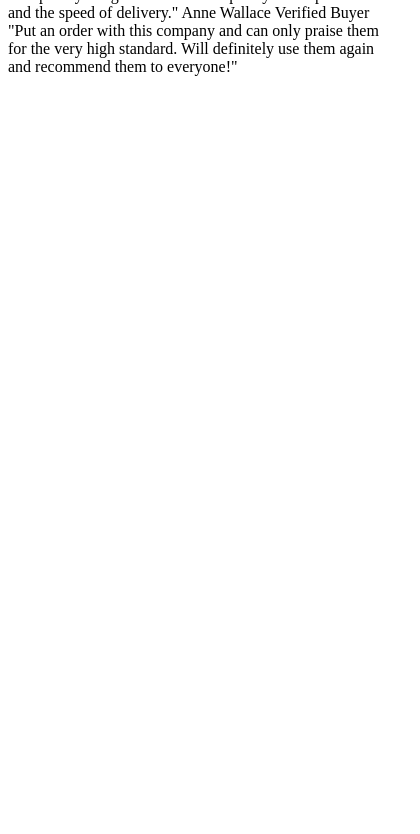
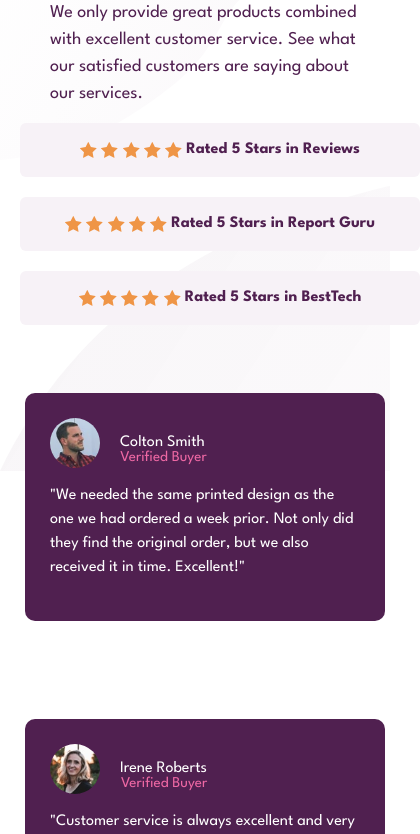
Before and after one commit to adimchithecreator/social-proof-card, a plain HTML site: page index.html in a window 390 px wide. Shown: the part 202-1036 px from the top of the page, 420 px wide, since content can reach past the window. Before the commit the page ends 844 px from the top, so only its background shows below. Drawn offline with nearby package versions, Linux system fonts and the light colour scheme.

Commit message:
added styling and made it semi responsive

```diff
--- a/index.html
+++ b/index.html
@@ -4,37 +4,90 @@
     <meta charset="UTF-8" />
     <meta name="viewport" content="width=device-width, initial-scale=1.0" />
    <link rel="icon" type="image/png" sizes="32x32" href="./images/favicon-32x32.png"/>
-    link
 
-    <title>Frontend Mentor | Social proof section</title>
+  <link rel="stylesheet" href="https://cdn.jsdelivr.net/npm/bootstrap@4.3.1/dist/css/bootstrap.min.css" integrity="sha384-ggOyR0iXCbMQv3Xipma34MD+dH/1fQ784/j6cY/iJTQUOhcWr7x9JvoRxT2MZw1T" crossorigin="anonymous">
 
+   <link rel="stylesheet" href="style.css">
+   <link rel="preconnect" href="https://fonts.googleapis.com">
+<link rel="preconnect" href="https://fonts.gstatic.com" crossorigin>
+<link href="https://fonts.googleapis.com/css2?family=League+Spartan:wght@400;500;700&display=swap" rel="stylesheet">
+     <title>Frontend Mentor | Social proof section</title>
+  </head>
 
-  </head>
   <body>
-    10,000+ of our users love our products.
+    <div class="container">
+      <div class="top-sect">
 
+          <div class="row">
+            <div class="col-lg-6 head">
+   <h1> 10,000+ of our users love our products.</h1>
+<p>
     We only provide great products combined with excellent customer service.
     See what our satisfied customers are saying about our services.
+</p>
+          </div>
+          <div class="col">
+          <div class="bullet">
 
-    Rated 5 Stars in Reviews
-    Rated 5 Stars in Report Guru
-    Rated 5 Stars in BestTech
+            <img src="images/icon-star.svg" alt="">
+             <img src="images/icon-star.svg" alt="">
+              <img src="images/icon-star.svg" alt="">
+               <img src="images/icon-star.svg" alt="">
+                <img src="images/icon-star.svg" alt="">
+  <span>  Rated 5 Stars in Reviews</span>
+          </div>
+ <div class="bullet bul-2">
+            <img src="images/icon-star.svg" alt="">
+             <img src="images/icon-star.svg" alt="">
+              <img src="images/icon-star.svg" alt="">
+               <img src="images/icon-star.svg" alt="">
+                <img src="images/icon-star.svg" alt="">
+                <span>
+    Rated 5 Stars in Report Guru </span>
+ </div>
+ <div class="bullet bul-3">
+            <img src="images/icon-star.svg" alt="">
+             <img src="images/icon-star.svg" alt="">
+              <img src="images/icon-star.svg" alt="">
+               <img src="images/icon-star.svg" alt="">
+                <img src="images/icon-star.svg" alt="">
+                <span>
+    Rated 5 Stars in BestTech </span>
+      </div>
+          </div>
+       </div>
+        </div>
+        <div class="row testimonials">
+          <div class="col bb box-1 mt-5">
+            <img src="images/image-colton.jpg" alt="">
+<span class="name"> Colton Smith </span>
 
-    Colton Smith
-    Verified Buyer
+<small>
+    Verified Buyer </small>
+     <p class="quote mt-3">
     "We needed the same printed design as the one we had ordered a week prior.
     Not only did they find the original order, but we also received it in time.
     Excellent!"
-
-    Irene Roberts
-    Verified Buyer
+    </p>
+    </div>
+    <div class="col-md-4 bb box-2 mt-5">
+    <img src="images/image-irene.jpg" alt="">
+ <span class="name">Irene Roberts </span>
+<small>
+    Verified Buyer </small>
+    <p class="quote mt-3">
     "Customer service is always excellent and very quick turn around. Completely
-    delighted with the simplicity of the purchase and the speed of delivery."
-
-    Anne Wallace
-    Verified Buyer
+    delighted with the simplicity of the purchase and the speed of delivery." </p>
+    </div>
+    <div class="col bb box-3 mt-5">
+      <img src="images/image-anne.jpg" alt="">
+  Anne Wallace <small>
+    Verified Buyer </small>
+    <p class="quote mt-3">
     "Put an order with this company and can only praise them for the very high
-    standard. Will definitely use them again and recommend them to everyone!"
-
+    standard. Will definitely use them again and recommend them to everyone!" </p>
+</div>
+        </div>
+    </div>
   </body>
 </html>
--- a/style.css
+++ b/style.css
@@ -0,0 +1,105 @@
+body{
+    font-family: 'League Spartan', sans-serif;
+    background-color: white;
+    background-image: url(images/bg-pattern-top-desktop.svg);
+    background-repeat: no-repeat;
+}
+.container{
+
+    padding: 20px;
+    background-image: url(images/bg-pattern-bottom-desktop.svg);
+
+}
+.head{
+    margin-left: 30px;
+}
+h1{
+    font-weight: 700;
+    color: hsl(300, 43%, 22%);
+    font-size: 4em;
+}
+.top-sect p{
+    color: hsl(300, 43%, 22%);
+    font-size: 18px;
+    font-weight: 300;
+}
+.bullet{
+    background-color: hsl(300, 24%, 96%) ;
+    margin-bottom: 20px;
+    text-align: center;
+    color: hsl(300, 43%, 22%);
+    font-weight: 700;
+    width: 400px;
+    margin-left: 60px;
+    border-radius: 6px;
+    padding: 15px;
+}
+.bul-2{
+    position: relative;
+    right: -30px;
+}
+.bul-3{
+    position: relative;
+    right: -55px;
+}
+.testimonials img {
+    border-radius: 50%;
+    width: 50px;
+  margin-right: 1rem;
+}
+.testimonials{
+    color: white;
+}
+
+ small{
+    color: hsl(333, 80%, 67%);
+    font-size: 15px;
+}
+
+.testimonials .bb{
+    background-color: hsl(300, 43%, 22%);
+    margin-left: 20px;
+    border-radius: 10px;
+    padding: 25px;
+      margin-bottom: 20px;
+
+}
+.testimonials h3{
+    display: flex;
+    align-items: center;
+}
+.box-1 small{
+    position: relative;
+    right: 5.9em;
+    top: 1em;
+}
+.box-2 small{
+    position: relative;
+    right: 6em;
+    top: 1em;
+}
+.box-3 small{
+    position: relative;
+    right: 6.1em;
+    top: 1em;
+}
+.box-2{
+    position: relative;
+    bottom: -30px;
+
+}
+.box-3{
+  position: relative;
+    bottom: -55px;
+}
+@media (max-width:900px){
+   h1 {
+
+       font-size: 3rem;
+    }
+    .bullet{
+        right: 0px;
+        margin-left: 0px;
+    }
+
+}
```
